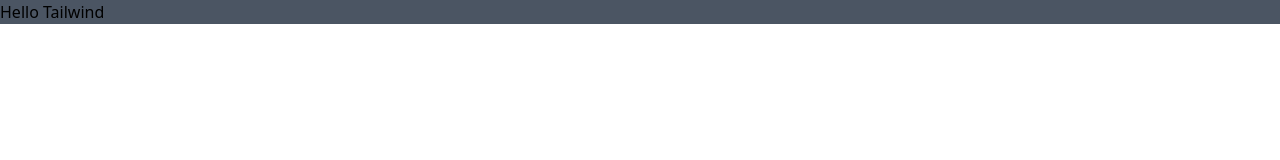
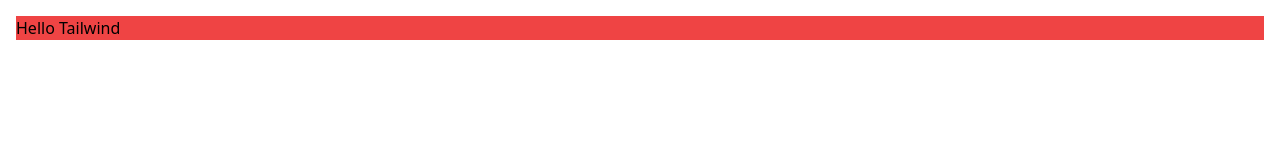
Before and after one commit to RamziFartas/Aspen-Center, a website: page Fail/dist/index.html in a window 1280 px wide. Drawn offline with Linux system fonts and the light colour scheme.

Commit message:
modified:   Fail/dist/index.html 	modified:   Fail/dist/style.css

```diff
--- a/Fail/dist/index.html
+++ b/Fail/dist/index.html
@@ -8,6 +8,6 @@
     <title>Portfolio</title>
 </head>
 <body>
-    <h1 class="bg-gray-600">Hello Tailwind</h1>
+    <h1 class="bg-red-500 m-4">Hello Tailwind</h1>
 </body>
 </html>
```
Also changed, not shown: Fail/dist/style.css.
